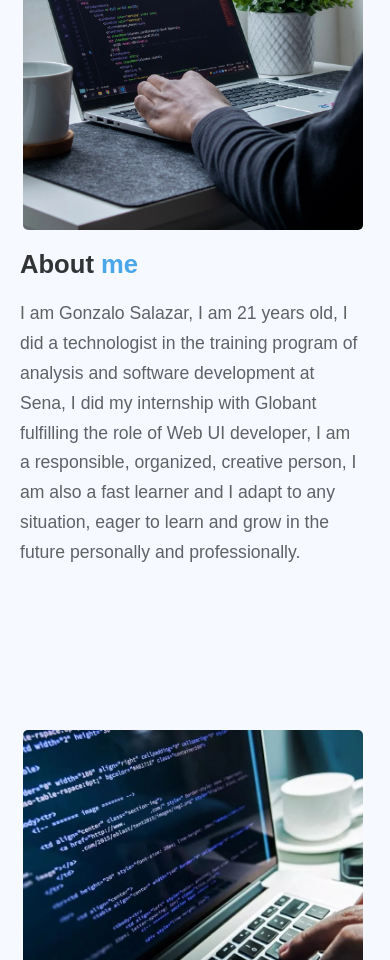
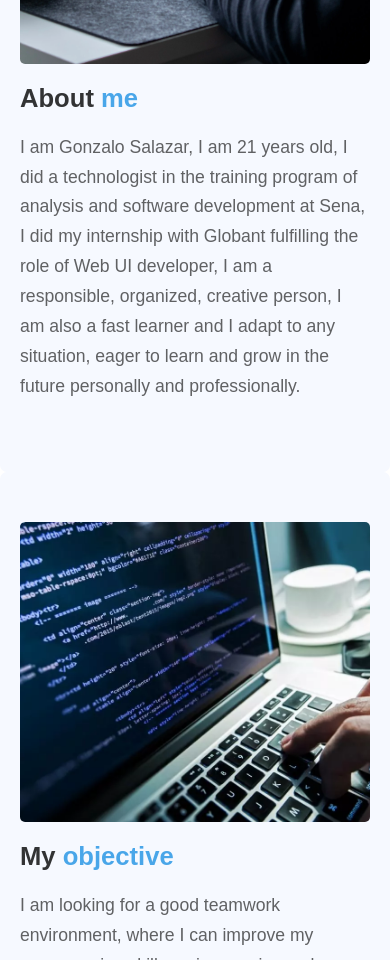
Before and after one commit to Gonza0624/Portafolio_v2_final, a React (Vite) app: page / in a window 390 px wide. Shown: the part 1040-2000 px from the top of the page. Built offline with nearby package versions, Linux system fonts and the light colour scheme; a web font is replaced by a local one.

Commit message:
about and objective section animation changed

```diff
--- a/index.html
+++ b/index.html
@@ -4,6 +4,7 @@
     <meta charset="UTF-8" />
     <link rel="icon" type="image/svg+xml" href="/logo/logo.png" />
     <meta name="viewport" content="width=device-width, initial-scale=1.0" />
+    <meta name="description" content="Desarrollador Web Frontend" />
     <title>Gonzalo portfolio</title>
     <!-- Google tag (gtag.js) -->
     <script
--- a/src/components/about/about.tsx
+++ b/src/components/about/about.tsx
@@ -1,46 +1,31 @@
 import image from "../../assets/about-img/code.webp";
-import { Reveal } from "react-awesome-reveal";
-import { keyframes } from "@emotion/react";
+import { Fade } from "react-awesome-reveal";
 import { useTranslation } from "react-i18next";
-
-const customAnimation = keyframes`
-  from {
-    opacity: 0;
-    transform: translate3d(-200px, -100px, 0);
-  }
-
-  to {
-    opacity: 1;
-    transform: translate3d(0, 0, 0);
-  }
-`;
 
 const About = () => {
   const { t } = useTranslation("about");
   return (
     <section id="about" className="about-section">
       <div className="about-section__card">
-        <img src={image} alt="" />
+        <Fade
+          className="about-section__img"
+          triggerOnce
+          direction="left"
+          delay={50}
+          damping={0.1}
+        >
+          <img src={image} alt="" />
+        </Fade>
         <div>
-          <Reveal
-            triggerOnce
-            delay={50}
-            damping={0.1}
-            keyframes={customAnimation}
-          >
+          <Fade triggerOnce direction="down" delay={200} damping={0.1}>
             <p className="about-section__title">
               {t("title")}{" "}
               <span className="about-section__title-color">{t("title2")}</span>{" "}
             </p>
-          </Reveal>
-          <Reveal
-            triggerOnce
-            delay={50}
-            damping={0.1}
-            keyframes={customAnimation}
-          >
+          </Fade>
+          <Fade triggerOnce direction="up" delay={50} damping={0.1}>
             <p className="about-section__paragraph">{t("paragraph")}</p>
-          </Reveal>
+          </Fade>
         </div>
       </div>
     </section>
--- a/src/components/certificates/certificates.tsx
+++ b/src/components/certificates/certificates.tsx
@@ -5,7 +5,6 @@ import globant from "../../assets/certificates/globant.webp";
 import bootcamp from "../../assets/certificates/bootcamp.webp";
 import sena from "../../assets/certificates/titulo_sena.webp";
 import { useTranslation } from "react-i18next";
-import { Fade } from "react-awesome-reveal";
 
 const settings = {
   dots: true,
@@ -25,7 +24,6 @@ const Certificates = () => {
         {t("title")}
         <span className="certificates-section__color">{t("title2")}</span>{" "}
       </h1>
-      <Fade triggerOnce direction="left" delay={50} damping={0.1}>
       <Slider {...settings}>
         <div>
           <img src={sena} alt="sena" />
@@ -37,7 +35,6 @@ const Certificates = () => {
           <img src={bootcamp} alt="bootcamp" />
         </div>
       </Slider>
-      </Fade>
     </div>
   );
 };
--- a/src/components/objective/objective.tsx
+++ b/src/components/objective/objective.tsx
@@ -1,19 +1,6 @@
 import image2 from "../../assets/about-img/code2.webp";
-import { Reveal } from "react-awesome-reveal";
-import { keyframes } from "@emotion/react";
+import { Fade } from "react-awesome-reveal";
 import { useTranslation } from "react-i18next";
-
-const customAnimation = keyframes`
-  from {
-    opacity: 0;
-    transform: translate3d(-200px, 350px, 0);
-  }
-
-  to {
-    opacity: 1;
-    transform: translate3d(0, 0, 0);
-  }
-`;
 
 const Objective = () => {
   const { t } = useTranslation("objective");
@@ -21,29 +8,27 @@ const Objective = () => {
     <section id="objective" className="objective-section">
       <div className="objective-section__card">
         <div>
-          <Reveal
-            triggerOnce
-            delay={50}
-            damping={0.1}
-            keyframes={customAnimation}
-          >
+          <Fade triggerOnce direction="down" delay={200} damping={0.1}>
             <p className="objective-section__title">
               {t("title")}{" "}
               <span className="objective-section__title-color">
                 {t("title2")}
               </span>{" "}
             </p>
-          </Reveal>
-          <Reveal
-            triggerOnce
-            delay={50}
-            damping={0.1}
-            keyframes={customAnimation}
-          >
+          </Fade>
+          <Fade triggerOnce direction="up" delay={200} damping={0.1}>
             <p className="objective-section__paragraph">{t("paragraph")}</p>
-          </Reveal>
+          </Fade>
         </div>
-        <img src={image2} alt="" />
+        <Fade
+          className="objective-section__img"
+          triggerOnce
+          direction="right"
+          delay={50}
+          damping={0.1}
+        >
+          <img src={image2} alt="" />
+        </Fade>
       </div>
     </section>
   );
--- a/src/components/projects/projects.tsx
+++ b/src/components/projects/projects.tsx
@@ -401,6 +401,7 @@ const Projects_2 = () => {
                   <img className="" src={js} />
                   <img className="" src={sass} />
                   <img className="" src={git} />
+                  <img className="" src={mysql} />
                   <img className="docker" src={docker} />
                 </figure>
                 <div className="projects-section__container-btn">
--- a/src/i18n.ts
+++ b/src/i18n.ts
@@ -39,7 +39,7 @@ i18n.use(initReactI18next).init({
         title: "My",
         title2: "projects",
         repository: "Repository",
-        ecommerce: "Ecom",
+        ecommerce: "E-com",
         ecommerce2: "merce",
         ecommerceParagraph:
           "BuyTheFuture is an e-commerce project developed as my final project at SENA. This project allowed me to strengthen my web development skills. It is an online shopping platform where users can browse categories, view products, add to cart and more. It also has an administration panel that offers several CRUD functions to manage the platform.",
@@ -71,7 +71,7 @@ i18n.use(initReactI18next).init({
         viewLess: "View less",
       },
       contact: {
-        title: "Contact",
+        title: "Contact ",
         title2: "me",
         message: "The message will be sent to my email address",
         name: "Name",
@@ -130,7 +130,7 @@ i18n.use(initReactI18next).init({
         title: "Mis",
         title2: "proyectos",
         repository: "Repositorio",
-        ecommerce: "Tienda",
+        ecommerce: "Tienda ",
         ecommerce2: "virtual",
         ecommerceParagraph:
           "BuyTheFuture es un proyecto de comercio electrónico desarrollado como mi proyecto final en el SENA. Este proyecto me permitió fortalecer mis habilidades en el desarrollo web. Se trata de una plataforma de compras en línea en la que los usuarios pueden explorar categorías, ver productos, agregar al carrito y más. Además, cuenta con un panel de administración que ofrece diversas funciones CRUD para gestionar la plataforma.",
--- a/src/scss/components/_about.scss
+++ b/src/scss/components/_about.scss
@@ -7,9 +7,10 @@
   background-color: var(--white);
   padding: 0px;
 
-  @media screen and (max-width: 500px) {
+  @media screen and (max-width: 1000px) {
     & {
-      height: 100vh;
+      height: 100%;
+      @include mixin.flex(center);
     }
   }
 
@@ -36,7 +37,7 @@
   }
 
   &__paragraph {
-    margin: 15px 0px;
+    margin: 20px 0px;
     font-size: 1.2rem;
     color: var(--text-color) !important;
     line-height: 1.7;
@@ -45,18 +46,24 @@
         font-size: 1.1rem;
       }
     }
-
-    @media screen and (max-width: 360px) {
-      & {
-        height: 1rem;
-        height: auto;
-        margin-bottom: 100px;
-      }
-    }
   }
 
   &__span {
     color: var(--main-color);
+  }
+
+  &__img {
+    @include mixin.flex(center);
+    margin: 0px auto;
+    width: 100%;
+    margin-left: -100px;
+    margin-right: 30px;
+    @media screen and (max-width: 1000px) {
+      & {
+        margin: 0;
+        padding: 0;
+      }
+    }
   }
 
   &__card {
@@ -64,32 +71,28 @@
     width: 90%;
     height: 470px;
     max-width: 1100px;
-    padding: 50px 30px 50px 20px;
+    padding: 50px 20px 50px 20px;
     background-color: var(--main-white);
     border-radius: 7px;
     img {
       height: 370px;
-      width: 370px;
-      object-fit: cover;
-      margin-left: -100px;
+      width: 100%;
       margin-right: 30px;
       border-radius: 5px;
-      @media screen and (max-width: 740px) {
+      @media screen and (max-width: 1000px) {
         & {
-          margin-left: 11px;
-          margin-right: 6px;
-          margin-top: 50px;
+          height: 350px;
           width: 100%;
-          height: 350px;
+          margin: 0;
+          object-fit: cover;
         }
       }
     }
-    @media screen and (max-width: 740px) {
+    @media screen and (max-width: 1000px) {
       & {
         flex-direction: column;
+        height: 100%;
         width: 100%;
-        height: 100vh;
-        margin-bottom: 10%;
       }
     }
   }
--- a/src/scss/components/_contactForm.scss
+++ b/src/scss/components/_contactForm.scss
@@ -7,9 +7,9 @@
   height: 100vh;
   background-color: var(--white);
 
-  @media screen and (max-width: 400px) {
+  @media screen and (max-width: 900px) {
     & {
-      height: 95vh;
+      height: 100%;
     }
   }
 
@@ -75,7 +75,7 @@
     padding: 20px;
     border-radius: 2px;
     border: none;
-    background-color: var(--light-grey);
+    background-color: var(--main-white);
     border-bottom: 3px solid transparent;
     width: 100%;
     max-height: 200px;
--- a/src/scss/components/_navigation.scss
+++ b/src/scss/components/_navigation.scss
@@ -101,10 +101,12 @@
 
 .social-icons {
   display: none;
+  a {
+    @include mixin.flex(center);
+  }
 }
 
 .links-container {
-  background-color: transparent;
   height: 0;
   overflow: hidden;
   transition: all 0.3s linear;
--- a/src/scss/components/_objective.scss
+++ b/src/scss/components/_objective.scss
@@ -3,13 +3,14 @@
 
 .objective-section {
   @include mixin.flex(flex-start);
-  height: 80vh;
+  height: 90vh;
   background-color: var(--white);
-  padding-bottom: 70px;
+  padding: 0px;
 
-  @media screen and (max-width: 500px) {
+  @media screen and (max-width: 1000px) {
     & {
-      height: 90vh;
+      height: 100%;
+      @include mixin.flex(center);
     }
   }
 
@@ -36,7 +37,8 @@
   }
 
   &__paragraph {
-    margin: 15px 0px;
+    margin: 20px 0px;
+    width: 100%;
     font-size: 1.2rem;
     color: var(--text-color) !important;
     line-height: 1.7;
@@ -51,36 +53,48 @@
     color: var(--main-color);
   }
 
+  &__img {
+    @include mixin.flex(center);
+    margin: 0px auto;
+    width: 100%;
+    margin-right: -100px;
+    margin-right: 30px;
+    @media screen and (max-width: 1000px) {
+      & {
+        margin: 0;
+        padding: 0;
+      }
+    }
+  }
+
   &__card {
     @include mixin.flex(center);
     width: 90%;
     height: 470px;
     max-width: 1100px;
-    padding: 50px 30px 50px 20px;
+    padding: 50px 20px 50px 20px;
     background-color: var(--main-white);
     border-radius: 7px;
     img {
       height: 340px;
       width: 300px;
       object-fit: cover;
-      margin-right: -100px;
-      margin-left: 30px;
+      margin-right: -280px;
       border-radius: 5px;
-      @media screen and (max-width: 740px) {
+      @media screen and (max-width: 1000px) {
         & {
-          margin-left: 11px;
-          margin-right: 6px;
+          height: 300px;
           width: 100%;
-          height: 300px;
-          margin-top: 20%;
+          margin: 0;
+          object-fit: cover;
         }
       }
     }
-    @media screen and (max-width: 740px) {
+    @media screen and (max-width: 1000px) {
       & {
         flex-direction: column-reverse;
+        height: 100%;
         width: 100%;
-        height: 100vh;
       }
     }
   }
--- a/src/scss/components/_projects.scss
+++ b/src/scss/components/_projects.scss
@@ -12,7 +12,7 @@
     width: 100%;
     height: 100%;
     padding: 20px;
-    margin: 80px 0px;
+    margin: 100px 0px;
 
     @media screen and (max-width: 1080px) {
       & {
@@ -177,7 +177,7 @@
 
   &__ver-mas {
     @include mixin.flex(center);
-    margin: 50px 30px;
+    margin: 20px 30px;
     button {
       @include mixin.flex(center);
       flex-direction: column;
```
Also changed, not shown: src/scss/components/_home.scss (+7 -0 lines). Lines whose indentation alone changed are shown as unchanged.
